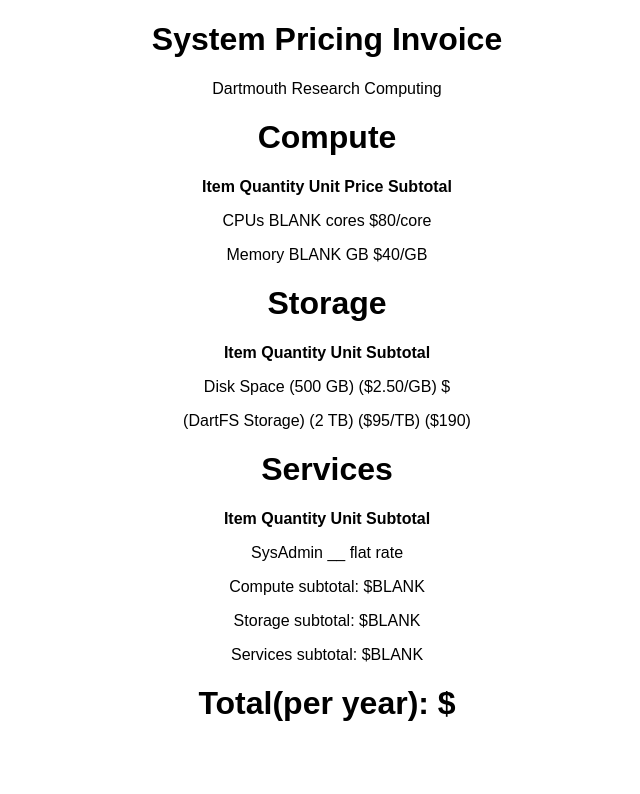
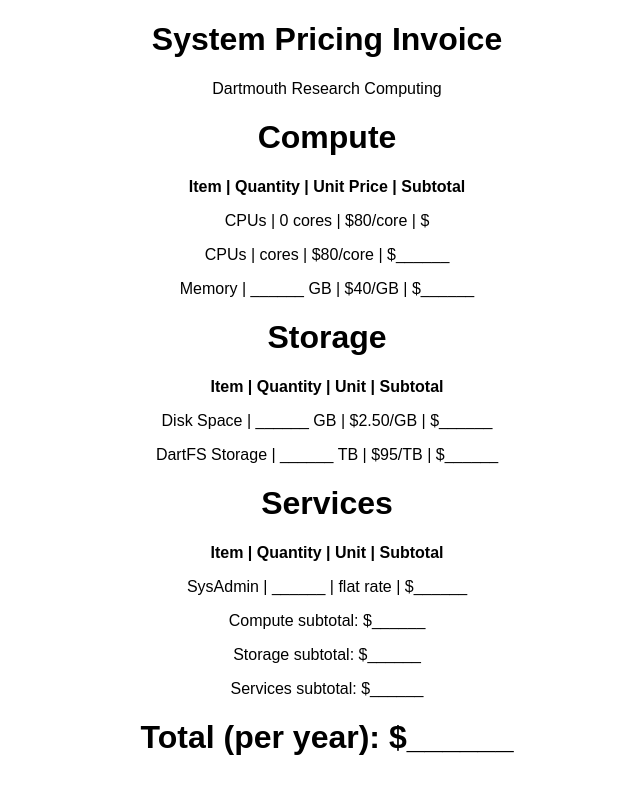
Before and after one commit to dartmouth/rc-website-cost-calc, a plain HTML site: page invoice/invoice.html in a window 1280 px wide. Shown: the whole page, without its empty margins (313-953 px from the left). Drawn offline with Linux system fonts and the light colour scheme.

Commit message:
Updated invoice view

```diff
--- a/invoice.html
+++ /dev/null
@@ -1,22 +0,0 @@
-<!DOCTYPE html>
-<html>
-    <head>
-        <title>RC Pricing Invoice</title>
-        <link rel="stylesheet" href="invoice.css">
-        <link rel="stylesheet" href="invoice.js">
-    </head>
-    <body>
-
-        <div id="invoice">
-
-            <div class="invoice-header">
-                <h1>System Pricing Invoice</h1>
-                <p>Dartmouth Research Computing</p>
-            </div>
-        <h1>Compute</h1>
-            <p></p>
-            <p><strong> Item Quantity Unit Price Subtotal</strong></p>
-            <p> CPUs BLANK cores $80/core $BLANK  </p>
-            <p> Memory BLANK GB $40/GB $BLANK</p>
-    </body>
-</html>
--- a/invoice/invoice.html
+++ b/invoice/invoice.html
@@ -1,39 +1,37 @@
 <!DOCTYPE html>
+<html>
     <head>
         <title>RC Pricing Invoice</title>
         <link rel="stylesheet" href="invoice.css">
         <script src="invoice.js"></script>
     </head>
     <body>
-
         <div id="invoice">
-
             <div class="invoice-header">
                 <h1>System Pricing Invoice</h1>
                 <p>Dartmouth Research Computing</p>
             </div>
-        <h1>Compute</h1>
-            <p></p>
-            <p><strong> Item Quantity Unit Price Subtotal</strong></p>
-            <p> CPUs BLANK cores $80/core   </p>
-            <p> Memory BLANK GB $40/GB </p>
-        <h1>Storage</h1>
-            <p></p>
-            <p><strong> Item Quantity Unit Subtotal </strong></p>
-            <p> Disk Space (500 GB) ($2.50/GB) $<label id="disk-space"></label></p>
-            <p> (DartFS Storage) (2 TB) ($95/TB) ($190)</p>
-            <p></p>
-        <h1>Services</h1>
-            <p></p>
-            <p><strong>Item Quantity Unit Subtotal</strong></p>
-            <p>SysAdmin __ flat rate </p>
-            <p></p>
-            <p>Compute subtotal: $BLANK </p>
-            <p></p>
-            <p>Storage subtotal: $BLANK</p>
-            <p></p>
-            <p>Services subtotal: $BLANK</p>
-        <h1>Total(per year): $</h1>
 
+            <h1>Compute</h1>
+            <p><strong>Item | Quantity | Unit Price | Subtotal</strong></p>
+            <p>CPUs | <span id="cpus-qty"></span> cores | $80/core | $<span id="cpus-subtotal"></span></p>
+            <p>CPUs | <span id="cpus-qty"></span> cores | $80/core | $______</p>
+            <p>Memory | ______ GB | $40/GB | $______</p>
+
+            <h1>Storage</h1>
+            <p><strong>Item | Quantity | Unit | Subtotal</strong></p>
+            <p>Disk Space | ______ GB | $2.50/GB | $______</p>
+            <p>DartFS Storage | ______ TB | $95/TB | $______</p>
+
+            <h1>Services</h1>
+            <p><strong>Item | Quantity | Unit | Subtotal</strong></p>
+            <p>SysAdmin | ______ | flat rate | $______</p>
+
+            <p>Compute subtotal: $______</p>
+            <p>Storage subtotal: $______</p>
+            <p>Services subtotal: $______</p>
+
+            <h1>Total (per year): $______</h1>
+        </div>
     </body>
 </html>
--- a/invoice/invoice.js
+++ b/invoice/invoice.js
@@ -1,34 +1,52 @@
-let cpus = 80
-let memory = 40
-let disk = 2.5
-let dartfs = 95
-let sysadmin = 200
+function loadFromURL() {
+  const urlParams = new URLSearchParams(window.location.search);
 
-function price_calculation(cpus, memory, disk, dartfs, sysadmin) {
-    let cpus_subtotal = 0;
-    let memory_subtotal = 0;
-    let disk_subtotal = 0;
-    let dartfs_subtotal = 0;
-    let sysadmin_subtotal = 0;
+  const cpus = Number(urlParams.get("cpus")) || 0;
+  const memory = Number(urlParams.get("memory")) || 0;
+  const disk = Number(urlParams.get("disk")) || 0;
+  const dartfs = Number(urlParams.get("dartfs")) || 0;
+  const sysadmin = urlParams.get("sysadmin") === "on";
 
-    if (cpus) {
-        cpus_subtotal += cost_per_cpu * cpus;
-        const cpus = Number(document.getElementById("cpus").value);
-    }
-    if (memory) {
-        memory_subtotal += cost_per_gb_memory * memory;
-        const memory = Number(document.getElementById("memory").value);
-    }
-    if (disk) {
-        disk_subtotal += cost_per_gb_disk * disk;
-        const disk = Number(document.getElementById("disk-space").value);
-    }
-    if (dartfs) {
-        dartfs_subtotal += cost_per_tb_dartfs * dartfs;
-        const dartfs = Number(document.getElementById("dartfs").value);
-    }
-    if (sysadmin) {
-        sysadmin_subtotal = sysadmin
-        const sysadmin = document.getElementById("sysadmin").checked;
-    }
-    }
+  // Pricing constants
+  const cost_per_cpu = 80;
+  const cost_per_gb_memory = 40;
+  const cost_per_gb_disk = 2.5;
+  const cost_per_tb_dartfs = 95;
+  const sysadmin_cost = 200;
+
+  // Subtotals
+  const cpus_subtotal = cpus * cost_per_cpu;
+  const memory_subtotal = memory * cost_per_gb_memory;
+  const disk_subtotal = disk * cost_per_gb_disk;
+  const dartfs_subtotal = dartfs * cost_per_tb_dartfs;
+  const sysadmin_subtotal = sysadmin ? sysadmin_cost : 0;
+
+  const compute_subtotal = cpus_subtotal + memory_subtotal;
+  const storage_subtotal = disk_subtotal + dartfs_subtotal;
+  const services_subtotal = sysadmin_subtotal;
+  const total = compute_subtotal + storage_subtotal + services_subtotal;
+
+  return {
+    cpus,
+    memory,
+    disk,
+    dartfs,
+    sysadmin,
+    cpus_subtotal,
+    memory_subtotal,
+    disk_subtotal,
+    dartfs_subtotal,
+    sysadmin_subtotal,
+    compute_subtotal,
+    storage_subtotal,
+    services_subtotal,
+    total,
+  };
+}
+
+document.addEventListener("DOMContentLoaded", function () {
+  const values = loadFromURL();
+
+  // Students fill these in — straightforward DOM manipulation
+  document.getElementById("cpus-qty").innerText = values.cpus;
+});
```
Also changed, not shown: index.html (+38 -39 lines), invoice.js (deleted, +0 -25 lines), script.js (+19 -32 lines).
